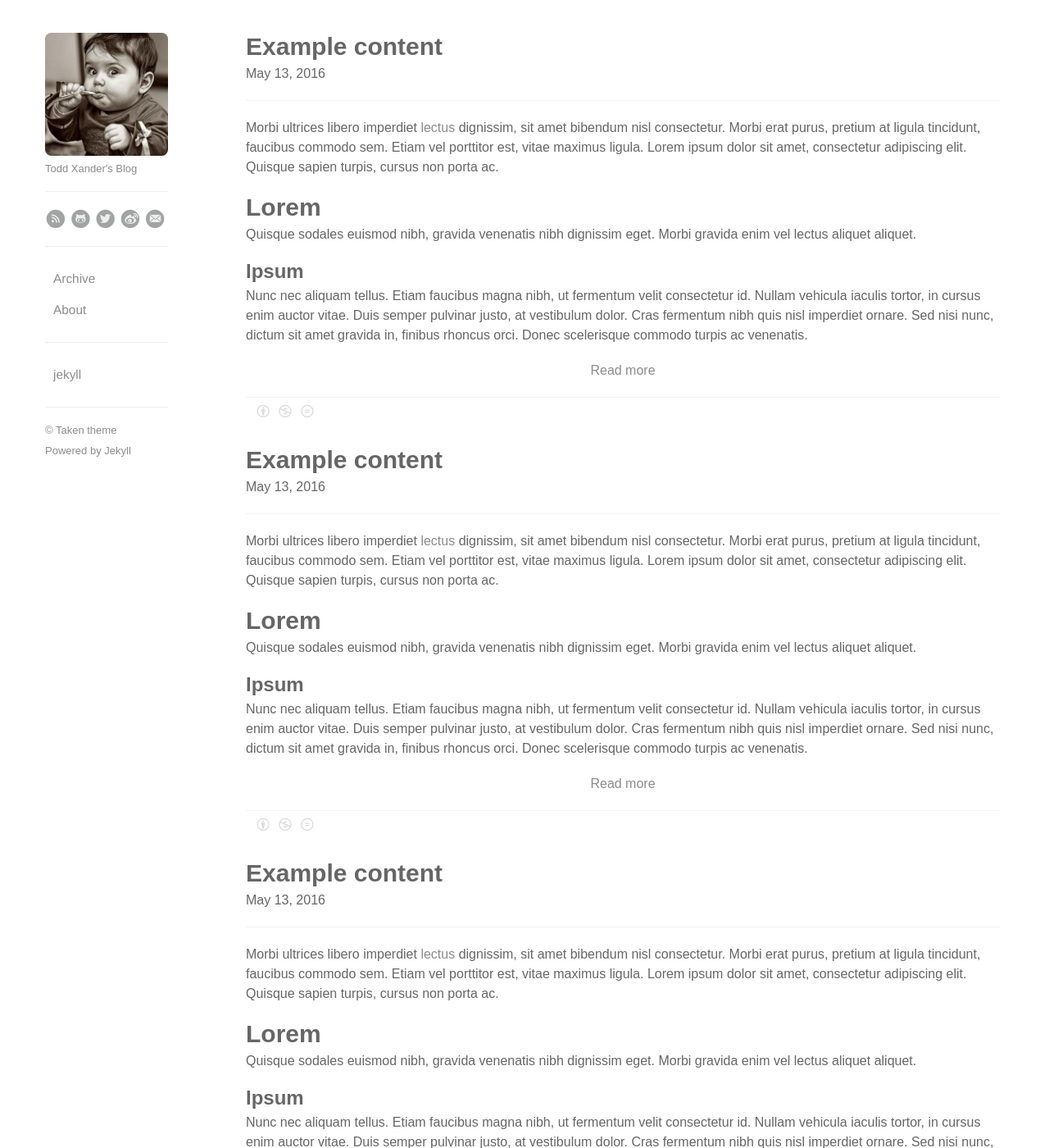
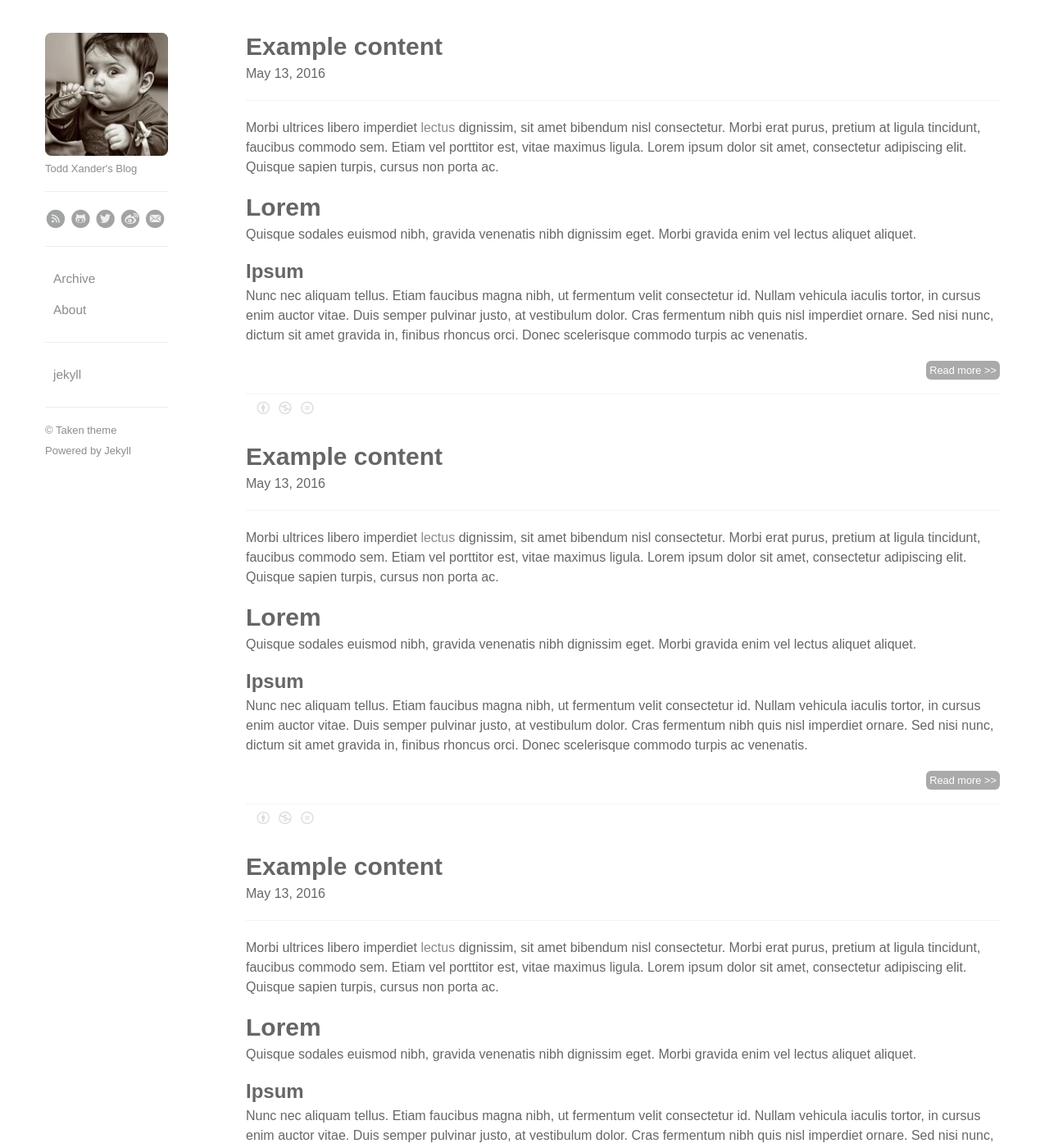
Before and after one commit to todd-xander/todd-xander.github.io, a Jekyll site: the page built from index.html, in a window 1280 px wide and 1400 px high. Shown: the whole window at 82% size. Built offline with Jekyll 4.4.1, drawn with Linux system fonts in a browser that asks for light colours; the list of posts is cut into pages by our own code; some of the changed text lies outside the part shown.

Commit message:
Update menu handle

```diff
--- a/css/style.scss
+++ b/css/style.scss
@@ -42,7 +42,6 @@ th.title {
 }
 
 .wrapper {
-  display: flex;
   min-height: 100%;
   max-width: 1200px;
   margin: 0 auto;
@@ -65,12 +64,12 @@ th.title {
     display: none;
     background: none;
     border: none;
-    width: 30px;
-    height: 24px;
+    width: 20px;
+    height: 20px;
     padding: 0;
     outline: none;
     position: absolute;
-    top: 16px;
+    top: 6px;
     margin-left: 160px;
     cursor: pointer;
     z-index: 2000;
@@ -100,27 +99,25 @@ th.title {
     position: absolute;
     left: 0;
     overflow: hidden;
-    text-indent: 200%;
-    border-top: solid 1px;
-    width: 30px;
-    color: #888;
-    height: 0;
+    width: 20px;
+    height: 2px;
     border-radius: 0;
     -webkit-transition: all 0.6s;
     transition: all 0.6s;
 }
 
 .menu-handle::before {
-    -webkit-transform: translate(0, -10px);
-    transform: translate(0, -10px);
+    -webkit-transform: translate(0, -7px);
+    transform: translate(0, -7px);
 }
 
 .menu-handle::after {
-    -webkit-transform: translate(0, 10px);
-    transform: translate(0, 10px);
+    -webkit-transform: translate(0, 7px);
+    transform: translate(0, 7px);
 }
 
 .menu-open .menu-handle span {
+    background-color: rgba(0,0,0,0);
     color: rgba(0,0,0,0);
     border: none;
 }
@@ -138,7 +135,6 @@ th.title {
 /* ------------ Content Style -------------- */
 
 .content {
-  flex: 1;
   padding: 20px 20px 20px 260px;
 
   font-family: Arial, sans-serif;
@@ -204,7 +200,6 @@ th.title {
 .content pre
 {
     border:none;
-    width: 70%;
 
     /* Generic font style */
     font-family: Arial,sans-serif;
@@ -330,15 +325,15 @@ th.title {
   transition-duration: 0.6s;
 }
 .menu-handle {
-  margin-left: 180px;
+  margin-left: 170px;
   display: block;
 }
 .content {
-  margin-left: 50px;
+  margin-left: 20px;
   padding: 10px;
   transition-duration: 0.6s;
 }
 .menu-open .content {
-  transform: translate(180px, 0px);
+  transform: translate(190px, 0px);
 }
 }
--- a/index.html
+++ b/index.html
@@ -22,8 +22,8 @@ layout: default
 
     </div>
 
-    <div style="min-width:100%;text-align:center;margin-top:20px">
-        <a href="{{ post.url }}">Read more</a>
+    <div style="text-align:center;margin-top:20px;height:20px">
+        <a href="{{ post.url }}" style="background-color: #aaa;color: #fff;padding: 4px;border-radius: 6px;font-size: 80%;float: right;">Read more >></a>
     </div>
     {% include post-footer.html %}
 
```
